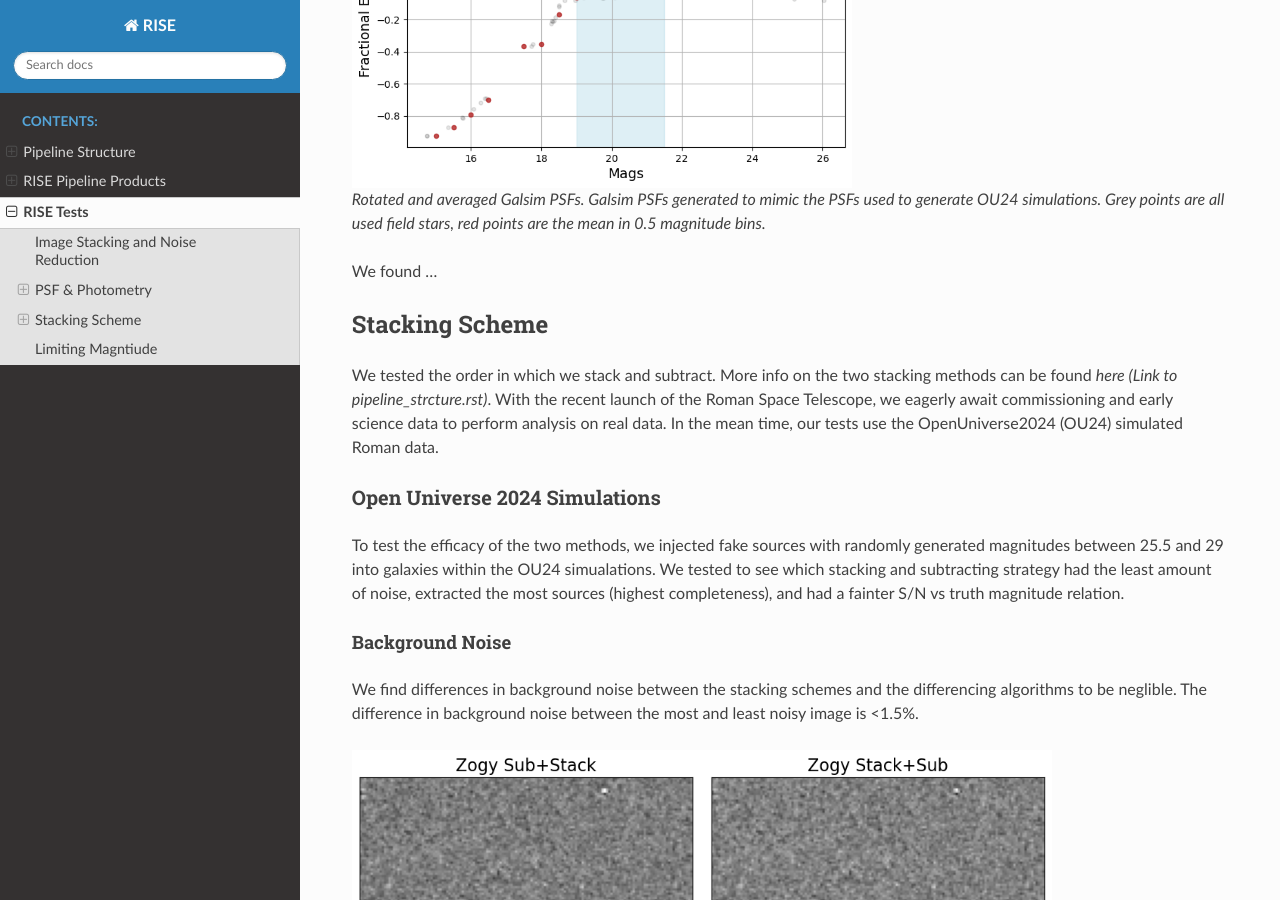
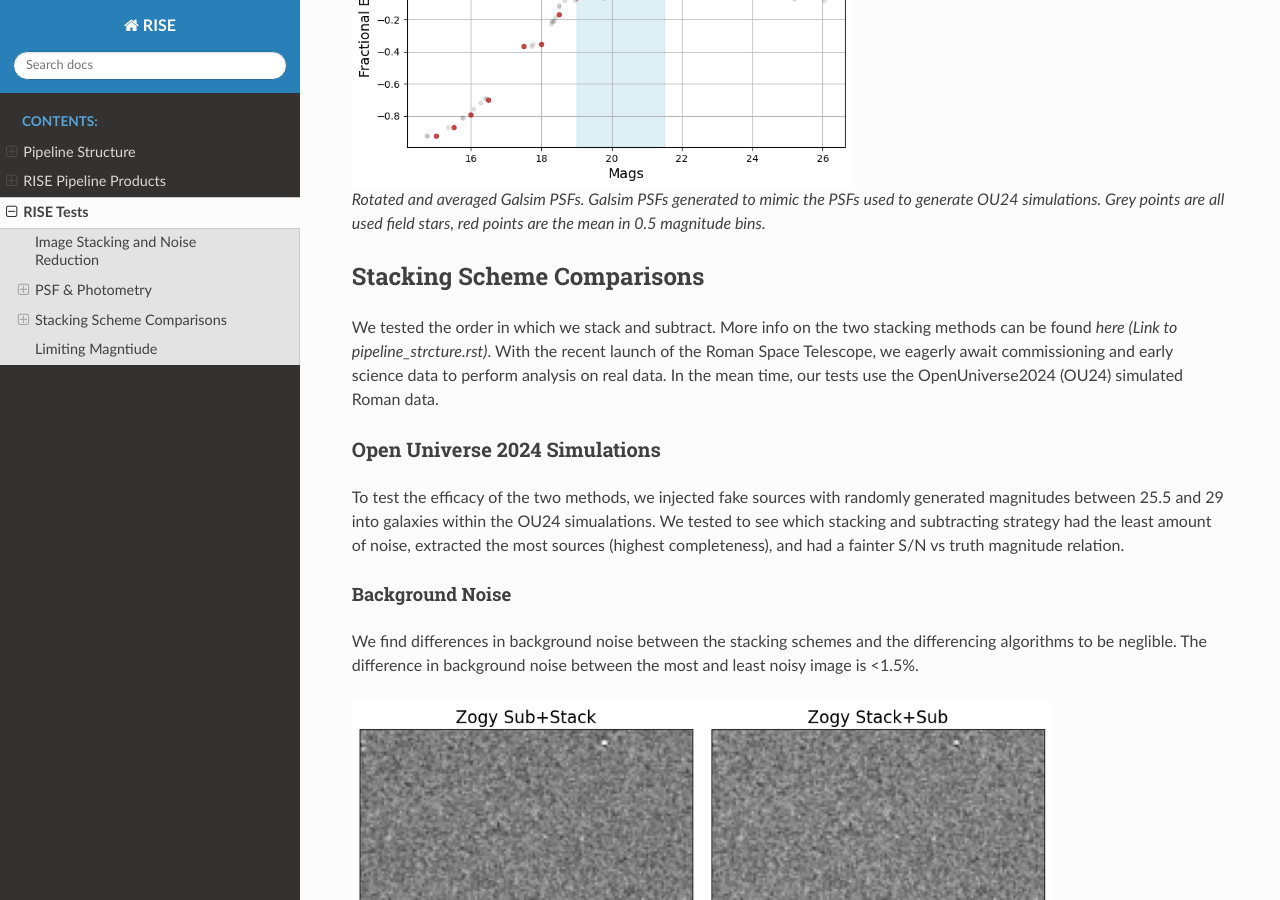
Before and after one commit to joseph-santana/RISE-docs, a Sphinx documentation site: the page built from source/tests.rst, in a window 1280 px wide and 900 px high, scrolled down 2384 px. Built offline with Sphinx 7.4.7 and the Read the Docs theme 3.1.0, drawn with Linux system fonts in a browser that asks for light colours.

Commit message:
Update stacking scheme tests

```diff
--- a/source/tests.rst
+++ b/source/tests.rst
@@ -55,10 +55,8 @@ With the launch of Roman and the beginning of commissioning, we hope to test PSF
     Rotated and averaged Galsim PSFs. Galsim PSFs generated to mimic the PSFs used to generate OU24 simulations.
     Grey points are all used field stars, red points are the mean in 0.5 magnitude bins.
 
-We found ...
-
-Stacking Scheme
-===============
+Stacking Scheme Comparisons
+===========================
 
 We tested the order in which we stack and subtract. More info on the two stacking methods can be found `here (Link to pipeline_strcture.rst)`.
 With the recent launch of the Roman Space Telescope, we eagerly await commissioning and early science data to perform analysis on real data.
```
